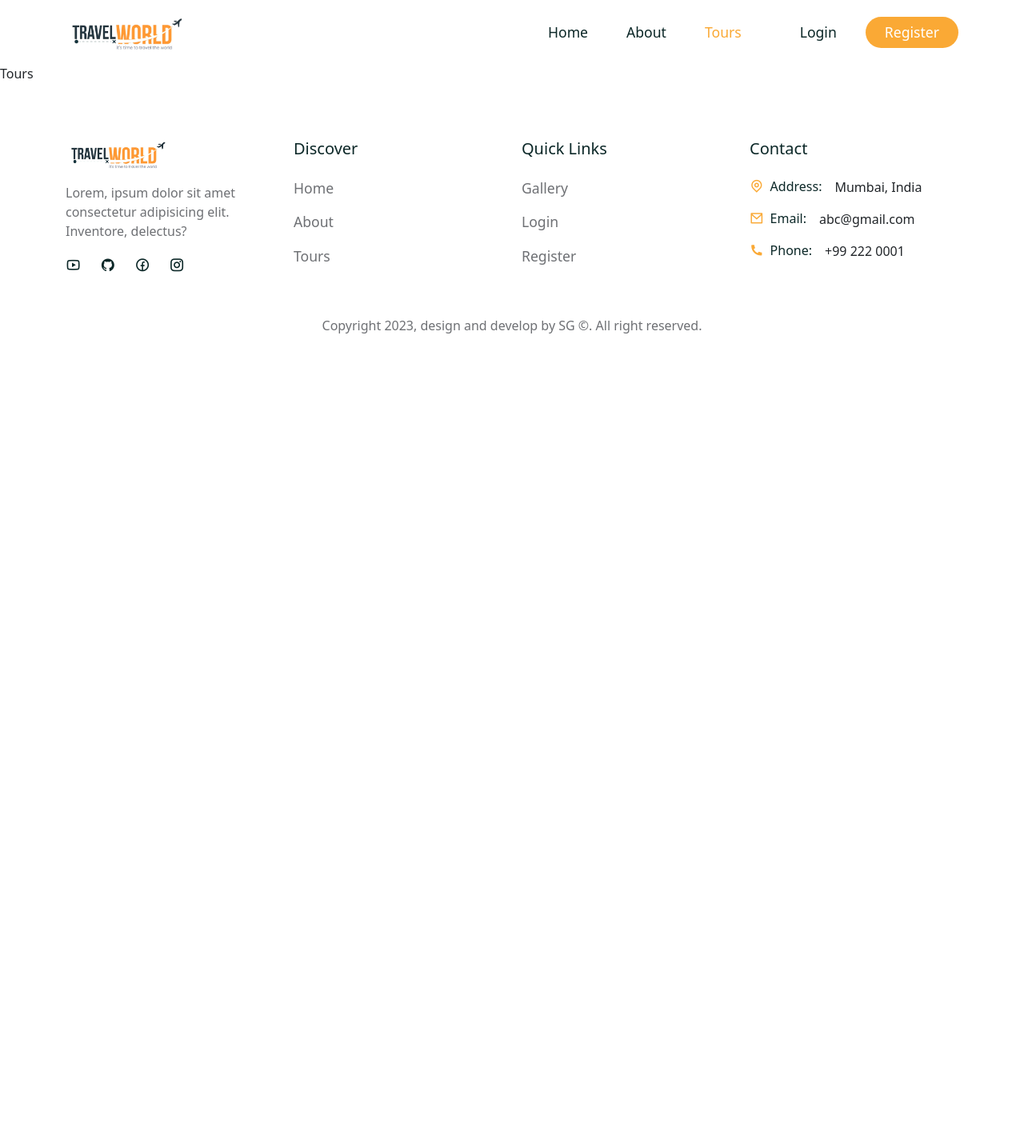
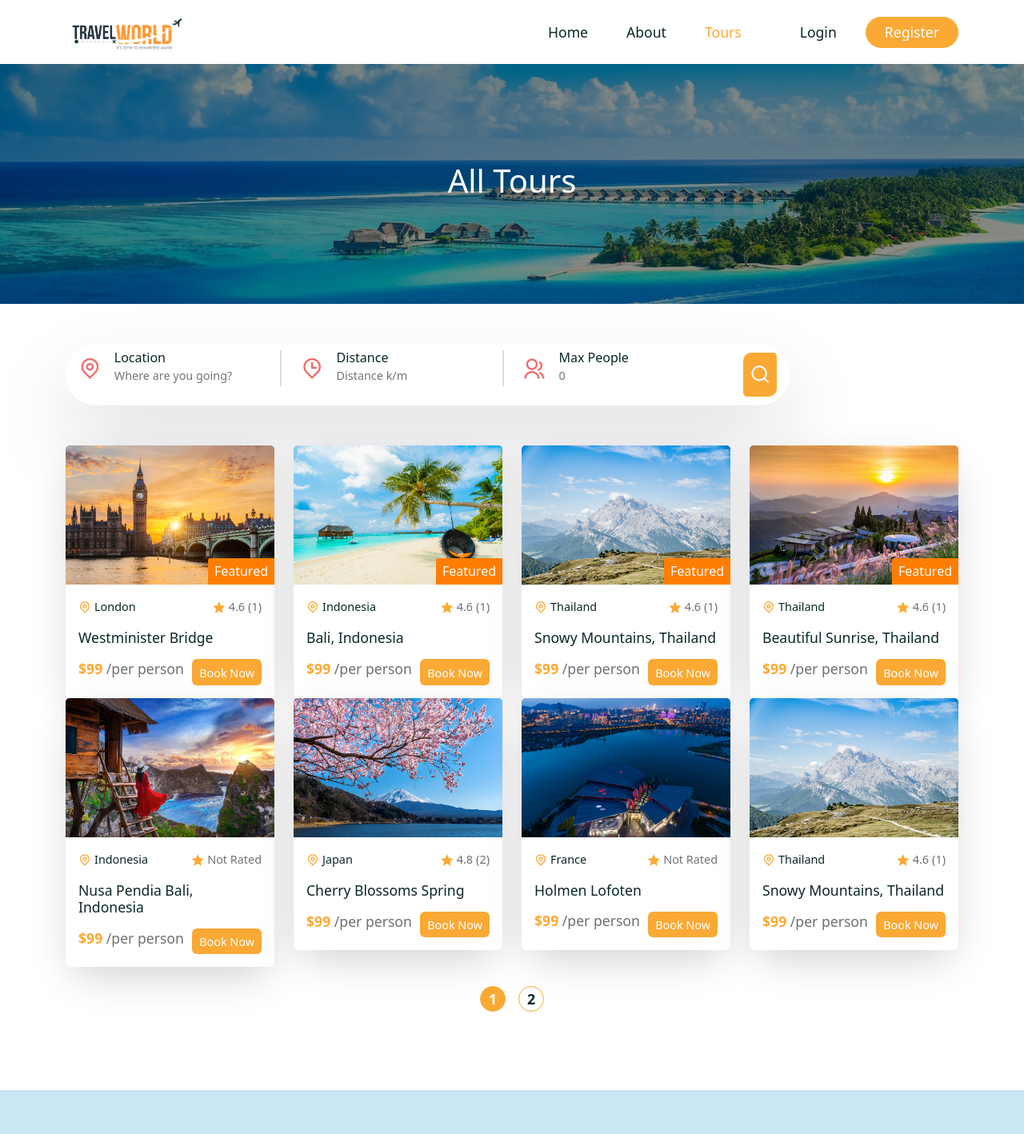
Before and after one commit to sweedalgharshi/tour-mern, a React (Create React App) app in the folder frontend/: page /tours in a window 1280 px wide. Shown: the top 1418 px of the page at 80% size. Before the commit the page ends 800 px from the top, so only its background shows below. Built offline with nearby package versions, Linux system fonts and the light colour scheme; a web font is replaced by a local one.

Commit message:
tour details component

```diff
--- a/frontend/src/assets/data/tours.js
+++ b/frontend/src/assets/data/tours.js
@@ -13,6 +13,7 @@
     city: "London",
     distance: 300,
     price: 99,
+    address: "Somewhere",
     maxGroupSize: 10,
     desc: "this is the description",
     reviews: [
@@ -31,6 +32,7 @@
     city: "Indonesia",
     distance: 400,
     price: 99,
+    address: "Somewhere",
     maxGroupSize: 8,
     desc: "this is the description",
     reviews: [
@@ -49,6 +51,7 @@
     city: "Thailand",
     distance: 500,
     price: 99,
+    address: "Somewhere",
     maxGroupSize: 8,
     desc: "this is the description",
     reviews: [
@@ -67,6 +70,7 @@
     city: "Thailand",
     distance: 500,
     price: 99,
+    address: "Somewhere",
     maxGroupSize: 8,
     desc: "this is the description",
     reviews: [
@@ -85,6 +89,7 @@
     city: "Indonesia",
     distance: 500,
     price: 99,
+    address: "Somewhere",
     maxGroupSize: 8,
     desc: "this is the description",
     reviews: [],
@@ -97,6 +102,7 @@
     title: "Cherry Blossoms Spring",
     city: "Japan",
     distance: 500,
+    address: "Somewhere",
     price: 99,
     maxGroupSize: 8,
     desc: "this is the description",
@@ -119,6 +125,7 @@
     title: "Holmen Lofoten",
     city: "France",
     distance: 500,
+    address: "Somewhere",
     price: 99,
     maxGroupSize: 8,
     desc: "this is the description",
@@ -131,6 +138,7 @@
     id: "08",
     title: "Snowy Mountains, Thailand",
     city: "Thailand",
+    address: "Somewhere",
     distance: 500,
     price: 99,
     maxGroupSize: 8,
--- a/frontend/src/pages/TourDetail.jsx
+++ b/frontend/src/pages/TourDetail.jsx
@@ -1,4 +1,144 @@
+import "../styles/tour-detail.css";
+import { useRef, useState } from "react";
+
+import { Container, Row, Col, Form, ListGroup } from "reactstrap";
+import { useParams } from "react-router-dom";
+import tourData from "../assets/data/tours";
+import calculateAvgRating from "../utils/avgRating";
+
+import avatar from "../assets/images/avatar.jpg";
+
 function TourDetail() {
-  return <div>TourDetail</div>;
+  const { id } = useParams();
+
+  const reviewMsgRef = useRef();
+  const [tourRating, setTourRating] = useState(null);
+
+  const tour = tourData.find((tour) => tour.id === id);
+
+  const { photo, title, desc, price, reviews, city, distance, maxGroupSize, address } = tour;
+
+  const { totalRating, avgRating } = calculateAvgRating(reviews);
+
+  const options = { day: "numeric", month: "long", year: "numeric" };
+
+  // submit request to server
+  const handleSubmit = (e) => {
+    e.preventDefault();
+
+    const reviewText = reviewMsgRef.current.value;
+
+    // later will call our api
+  };
+
+  return (
+    <section>
+      <Container>
+        <Row>
+          <Col lg="8">
+            <div className="tour__content">
+              <img src={photo} alt="" />
+
+              <div className="tour__info">
+                <h2>{title}</h2>
+
+                <div className="d-flex align-items-center gap-5">
+                  <span className="d-flex align-items-center gap-1">
+                    <i className="ri-star-s-fill" style={{ color: "var(--secondary-color)" }}></i>
+                    {calculateAvgRating === 0 ? null : avgRating}
+                    {totalRating === 0 ? "Not Rated" : <span>({reviews.length})</span>}
+                  </span>
+
+                  <span>
+                    <i className="ri-map-pin-user-fill"></i> {address}
+                  </span>
+                </div>
+
+                <div className="tour__extra-details">
+                  <span>
+                    <i className="ri-map-pin-2-line"></i> {city}
+                  </span>
+                  <span>
+                    <i className="ri-money-dollar-circle-line"></i> ${price} /per person
+                  </span>
+                  <span>
+                    <i className="ri-map-pin-time-line"></i> {distance} k/m
+                  </span>
+                  <span>
+                    <i className="ri-group-line"></i> {maxGroupSize} people
+                  </span>
+                </div>
+                <h5>Description</h5>
+                <p>{desc}</p>
+              </div>
+
+              {/* ========= Tour Reviews section */}
+              <div className="tour__reviews mt-4">
+                <h4>Reviews ({reviews?.length} reviews)</h4>
+
+                <Form onSubmit={handleSubmit}>
+                  <div className="d-flex align-items-center gap-3 mb-4 rating__group">
+                    <span onClick={() => setTourRating(1)}>
+                      1 <i className="ri-star-s-fill"></i>
+                    </span>
+                    <span onClick={() => setTourRating(2)}>
+                      2 <i className="ri-star-s-fill"></i>
+                    </span>
+                    <span onClick={() => setTourRating(3)}>
+                      3 <i className="ri-star-s-fill"></i>
+                    </span>
+                    <span onClick={() => setTourRating(4)}>
+                      4 <i className="ri-star-s-fill"></i>
+                    </span>
+                    <span onClick={() => setTourRating(5)}>
+                      5 <i className="ri-star-s-fill"></i>
+                    </span>
+                  </div>
+                  <div className="review__input">
+                    <input
+                      type="text"
+                      placeholder="Share your thoughts"
+                      ref={reviewMsgRef}
+                      required
+                    />
+                    <button className="btn primary__btn text-white" type="submit">
+                      Submit
+                    </button>
+                  </div>
+                </Form>
+
+                <ListGroup
+                  className="user__reviews
+                "
+                >
+                  {reviews?.map((review) => (
+                    <div className="review__item">
+                      <img src={avatar} alt="" />
+
+                      <div className="w-100">
+                        <div className="d-flex align-items-center justify-content-between">
+                          <div>
+                            <h5>Arthur</h5>
+                            <p>{new Date("01-08-2022").toLocaleDateString("en-US", options)}</p>
+                          </div>
+                          <span className="d-flex align-items-center">
+                            5 <i className="ri-star-s-fill"></i>
+                          </span>
+                        </div>
+                        <h6>Amazing tour</h6>
+                      </div>
+                    </div>
+                  ))}
+                </ListGroup>
+              </div>
+              {/* ========= Tour Reviews section end */}
+            </div>
+          </Col>
+
+          <Col lg="4"></Col>
+        </Row>
+      </Container>
+    </section>
+  );
 }
 export default TourDetail;
--- a/frontend/src/pages/Tours.jsx
+++ b/frontend/src/pages/Tours.jsx
@@ -1,4 +1,61 @@
+import { useState, useEffect } from "react";
+
+import CommonSection from "../shared/CommonSection";
+import "../styles/tour.css";
+
+import tourData from "../assets/data/tours";
+
+import Newsletter from "../shared/Newsletter";
+import TourCard from "../shared/TourCard";
+import SearchBar from "../shared/SearchBar";
+import { Container, Row, Col } from "reactstrap";
+
 function Tours() {
-  return <div>Tours</div>;
+  const [pageCount, setPageCount] = useState(0);
+  const [page, setPage] = useState(0);
+
+  useEffect(() => {
+    const pages = Math.ceil(5 / 4); // later will use backend data count
+    setPageCount(pages);
+  }, [page]);
+
+  return (
+    <>
+      <CommonSection title={"All Tours"} />
+      <section>
+        <Container>
+          <Row>
+            <SearchBar />
+          </Row>
+        </Container>
+      </section>
+      <section className="pt-0">
+        <Container>
+          <Row>
+            {tourData?.map((tour) => (
+              <Col key={tour.id} lg="3">
+                <TourCard tour={tour} />
+              </Col>
+            ))}
+
+            <Col lg="12">
+              <div className="pagination d-flex align-items-center justify-content-center mt-4 gap-3">
+                {[...Array(pageCount).keys()].map((number) => (
+                  <span
+                    key={number}
+                    onClick={() => setPage(number)}
+                    className={page === number ? "active__page" : ""}
+                  >
+                    {number + 1}
+                  </span>
+                ))}
+              </div>
+            </Col>
+          </Row>
+        </Container>
+      </section>
+      <Newsletter />
+    </>
+  );
 }
 export default Tours;
--- /dev/null
+++ b/frontend/src/shared/CommonSection.jsx
@@ -0,0 +1,17 @@
+import "./common-section.css";
+import { Container, Row, Col } from "reactstrap";
+
+function CommonSection({ title }) {
+  return (
+    <section className="common__section">
+      <Container>
+        <Row>
+          <Col lg="12">
+            <h1>{title}</h1>
+          </Col>
+        </Row>
+      </Container>
+    </section>
+  );
+}
+export default CommonSection;
--- /dev/null
+++ b/frontend/src/shared/common-section.css
@@ -0,0 +1,15 @@
+.common__section {
+  background: linear-gradient(rgba(0, 0, 0, 0.45), rgba(0, 0, 0, 0.45)),
+    url("../assets/images/tour.jpg") no-repeat center center;
+  background-size: cover;
+  height: 300px;
+  display: flex;
+  align-items: center;
+  justify-content: center;
+  text-align: center;
+}
+
+.common__section h1 {
+  font-size: 2.5rem;
+  color: #fff;
+}
--- /dev/null
+++ b/frontend/src/styles/tour-detail.css
@@ -0,0 +1,117 @@
+.tour__content img {
+  width: 100%;
+  border-radius: 0.5rem;
+  margin-bottom: 2.5rem;
+}
+
+.tour__info,
+.tour__reviews {
+  padding: 2rem;
+  border-radius: 0.5rem;
+  border: 1px solid rgb(229, 231, 235);
+}
+
+.tour__info h2 {
+  font-size: 1.5rem;
+}
+
+.tour__info span {
+  display: flex;
+  align-items: center;
+  gap: 0.5rem;
+  font-style: 1rem;
+  color: var(--text-color);
+}
+.tour__info span i {
+  color: var(--heading-color);
+  font-size: 1.1rem;
+}
+
+.tour__extra-details {
+  display: flex;
+  align-items: center;
+  column-gap: 2.7rem;
+  margin-top: 1rem;
+  margin-bottom: 2.5rem;
+}
+
+.tour__info h5 {
+  margin-bottom: 1rem;
+  font-size: 1.3rem;
+}
+
+.tour__info p {
+  line-height: 30px;
+  font-size: 1rem;
+  color: var(--text-color);
+}
+
+.rating__group span {
+  font-size: 1.1rem;
+  display: flex;
+  align-items: center;
+  color: var(--secondary-color);
+  cursor: pointer;
+}
+
+.tour__reviews h4 {
+  margin-bottom: 3rem;
+}
+
+.review__input {
+  display: flex;
+  align-items: center;
+  justify-content: space-between;
+  width: 100%;
+  padding: 0.7rem;
+  border-radius: 2rem;
+  border: 1px solid var(--secondary-color);
+}
+
+.review__input input {
+  width: 100%;
+  border: none;
+  padding: 0.5rem 0;
+}
+
+.review__input input:focus {
+  outline: none;
+}
+
+.review__item {
+  display: flex;
+  align-items: center;
+  column-gap: 1rem;
+  margin-bottom: 2rem;
+}
+
+.review__item img {
+  width: 3.5rem;
+  height: 3.5rem;
+  border-radius: 50px;
+  object-fit: cover;
+}
+
+.user__reviews {
+  margin-top: 2.5rem;
+}
+
+.review__item h5 {
+  font-size: 1rem;
+  margin-bottom: 0;
+}
+
+.review__item p {
+  font-size: 0.9rem;
+  color: var(--text-color);
+}
+
+.review__item h6 {
+  font-size: 1.1rem;
+  color: var(--text-color);
+}
+
+.review__item span i {
+  font-size: 1.2rem;
+  color: var(--secondary-color);
+}
--- /dev/null
+++ b/frontend/src/styles/tour.css
@@ -0,0 +1,19 @@
+.pagination span {
+  width: 2rem;
+  height: 2rem;
+  padding: 5px;
+  border-radius: 50px;
+  display: flex;
+  align-items: center;
+  justify-content: center;
+  border: 1px solid var(--secondary-color);
+  color: var(--heading-color);
+  font-size: 1.1rem;
+  cursor: pointer;
+  font-weight: 700;
+}
+
+.active__page {
+  background-color: var(--secondary-color);
+  color: #fff !important;
+}
```
